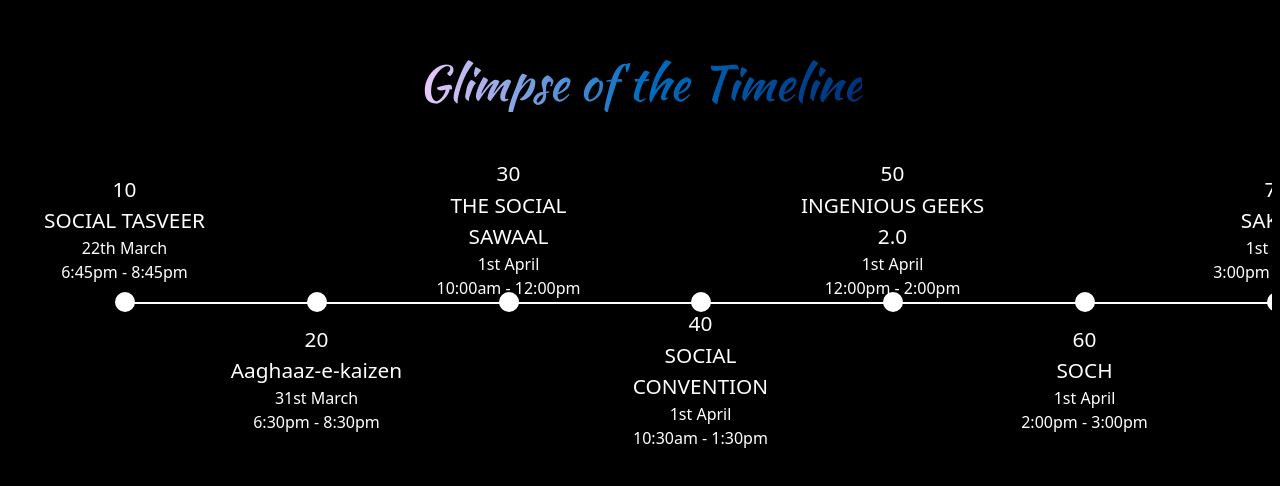
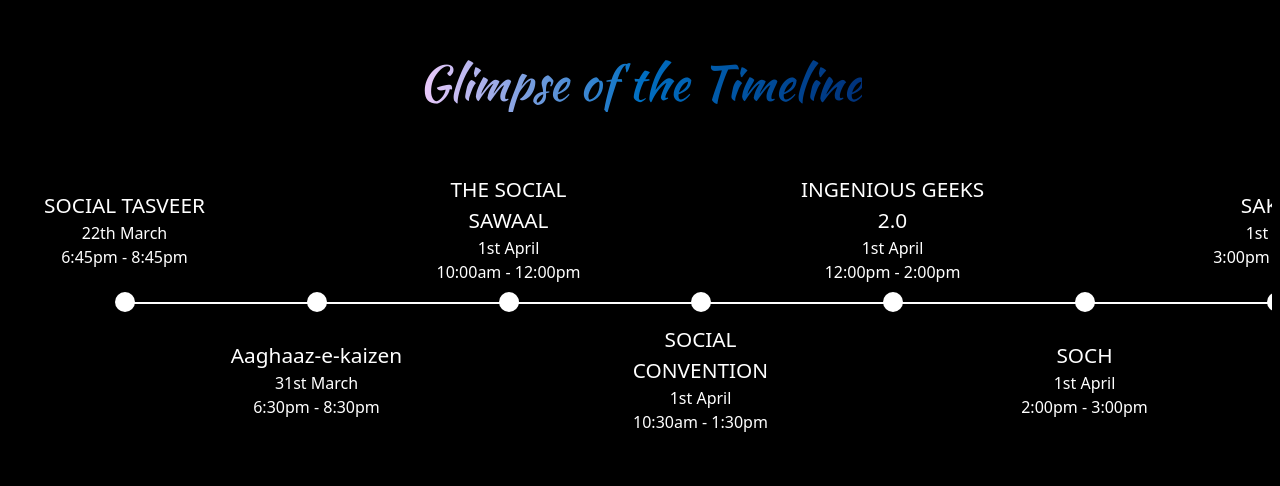
Before and after one commit to NSS-IIT-Delhi/Kaizen-23-, a React (Vite) app: page / in a window 1280 px wide. Shown: the part 1724-2210 px from the top of the page. Built offline with nearby package versions, Linux system fonts and the light colour scheme.

Commit message:
timeline-reordering

```diff
--- a/src/components/timeline/timeline.jsx
+++ b/src/components/timeline/timeline.jsx
@@ -25,7 +25,7 @@ function element_list(){
 
         return (
             <div className={`timeline-event timeline-event-${alignment}`} onClick={() => {open_event_page(event_data[0])}} >
-                <div>{event_data[1]["time-order"]}</div>
+                {/* <div>{event_data[1]["time-order"]}</div> */}
                 <div>{event_data[1].title}</div>
                 <div className='timeline-date-and-time'>{event_data[1].date}</div>
                 <div className='timeline-date-and-time'>{event_data[1].time}</div>
```
